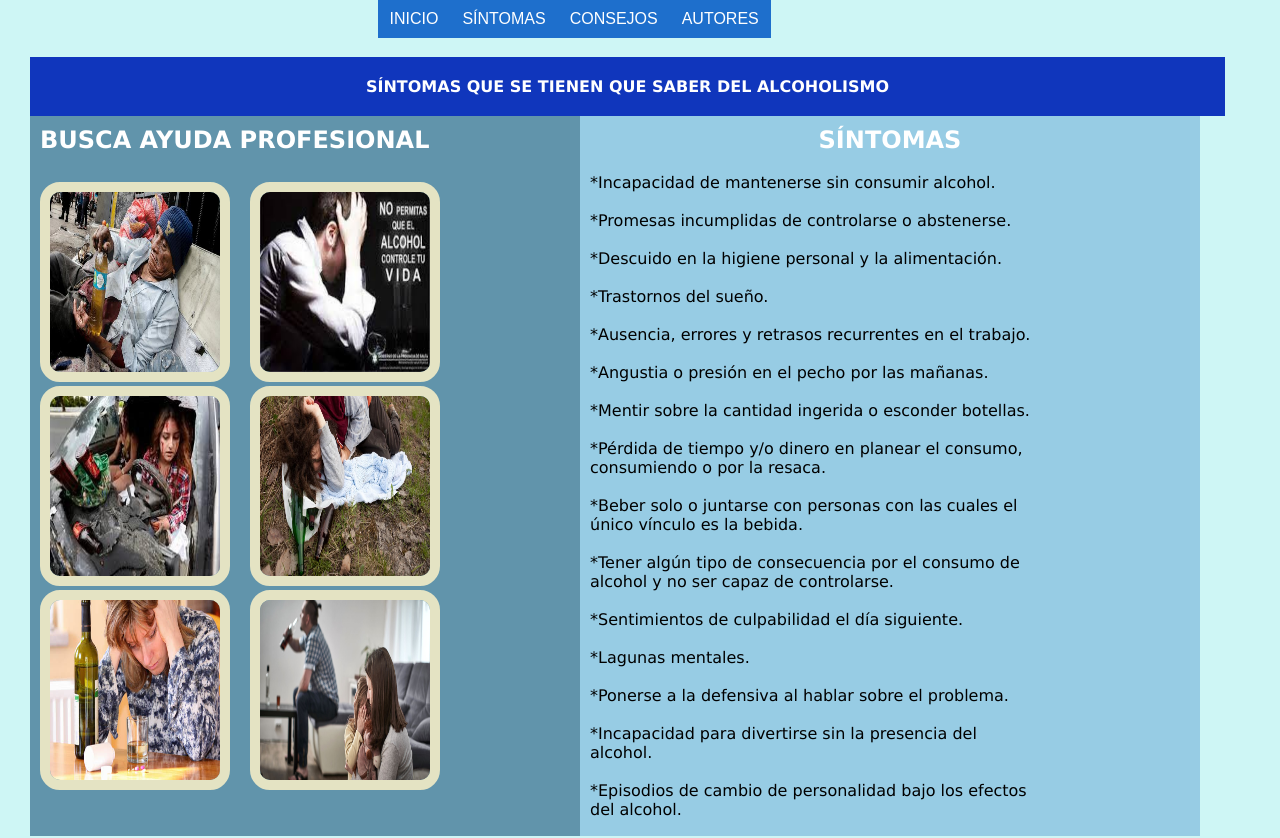
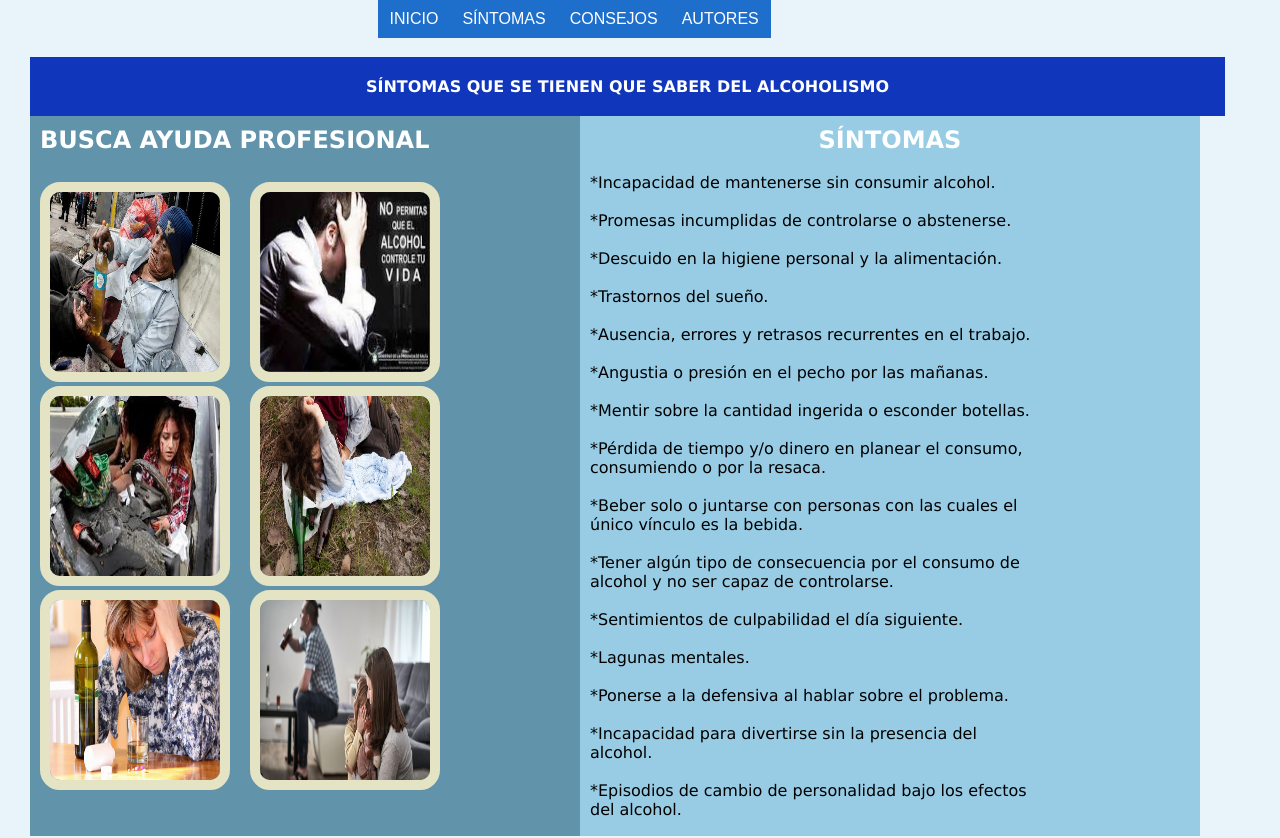
Before and after one commit to GuilianavaD/AA-Proyecto, a PHP site: page /conceptos.php in a window 1280 px wide. Run offline with PHP 8.4, Linux system fonts and the light colour scheme.

Commit message:
Update conceptos.php

```diff
--- a/conceptos.php
+++ b/conceptos.php
@@ -14,7 +14,7 @@
         margin-left: 30px;
         margin-right: 55px;
         margin-bottom: 30px;
-        background:#CEF6F5;
+        background:#E8F4FA;
         font-family:verdana;
       }
       h1 {
```
